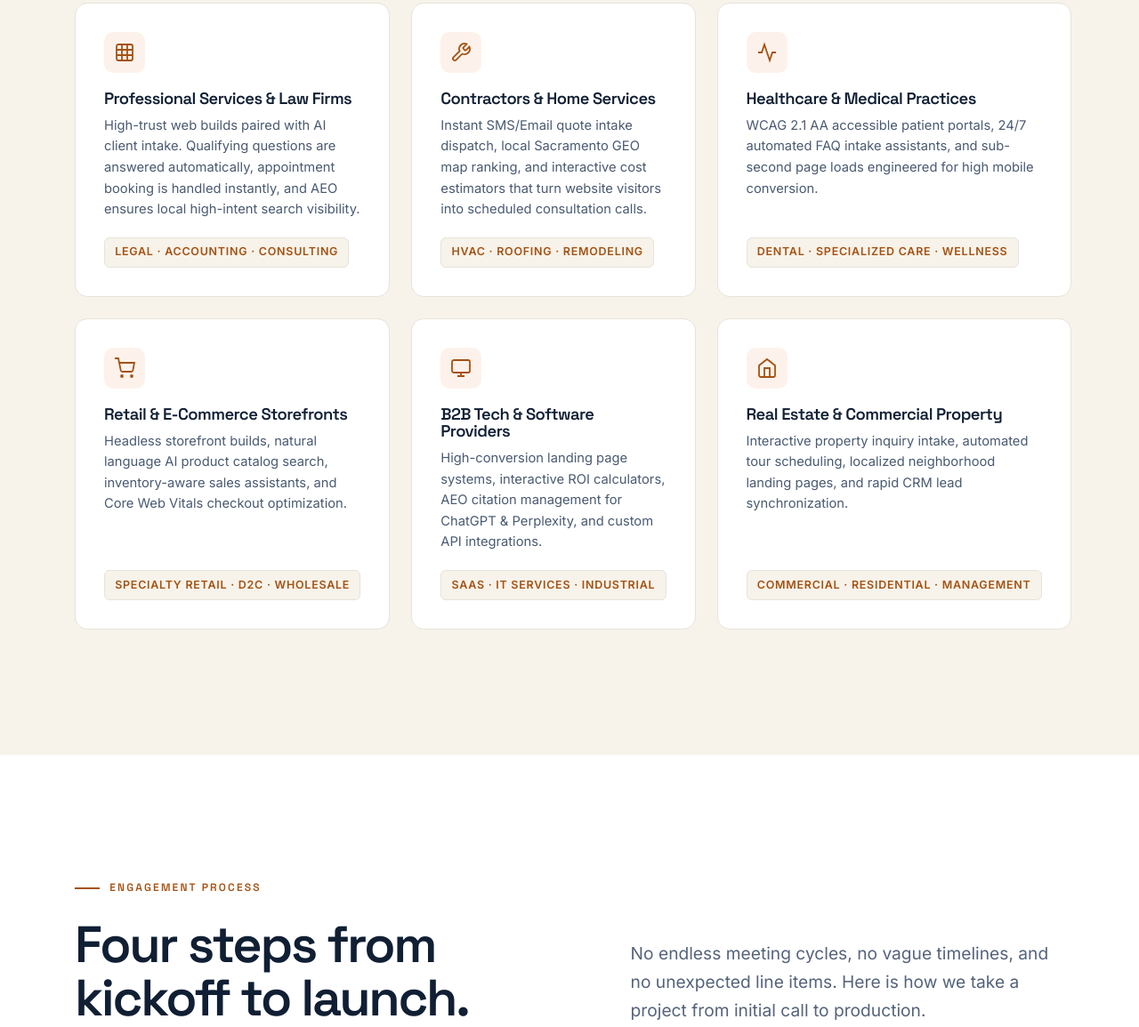
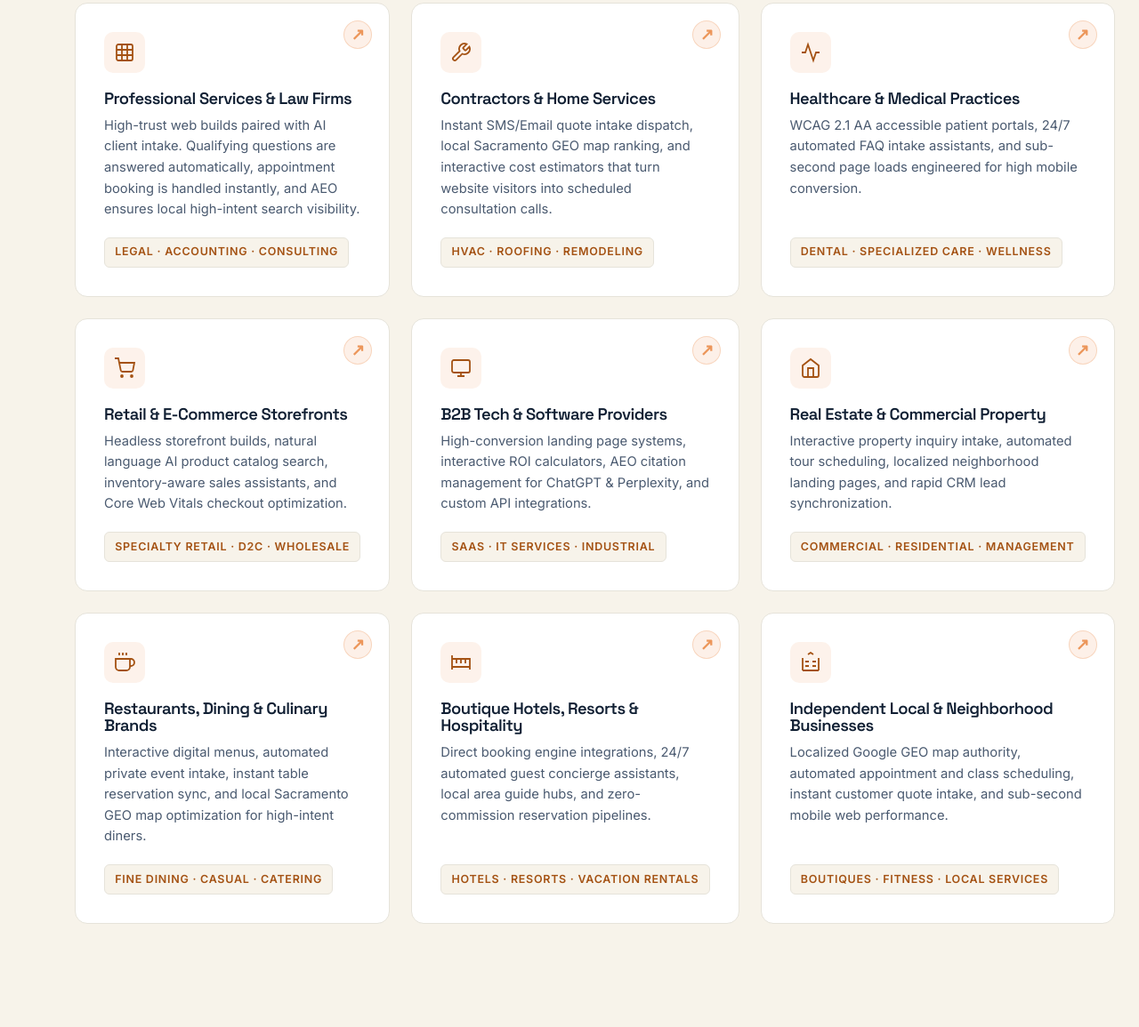
Before and after one commit to oaklandunited/capitol-codesign-site, a website: page index.html in a window 1280 px wide. Shown: the part 2561-3716 px from the top of the page at 89% size. Drawn offline with Linux system fonts and the light colour scheme.

Commit message:
Add 3 new Industry Cards (Culinary/Restaurants, Hospitality/Boutique Hotels, Independent Local Businesses) and replace Click for details text with elegant interactive arrow icon badges

```diff
--- a/index.html
+++ b/index.html
@@ -976,12 +976,19 @@ p{margin:0}
 /* ─────────── INTERACTIVE MODAL SYSTEM ─────────── */
 .ai-card, .steps .step, .ind-card{cursor:pointer;position:relative}
 .ai-card::after, .steps .step::after, .ind-card::after{
-  content:"Click for details ↗";
-  position:absolute;bottom:.8rem;right:1rem;font-size:.72rem;font-weight:600;
-  text-transform:uppercase;letter-spacing:.06em;color:var(--brand-orange);
-  opacity:0;transform:translateY(4px);transition:opacity .25s,transform .25s;
-}
-.ai-card:hover::after, .steps .step:hover::after, .ind-card:hover::after{opacity:1;transform:none}
+  content:"↗";
+  position:absolute;top:1.2rem;right:1.2rem;
+  width:32px;height:32px;border-radius:50%;
+  background:rgba(236,150,90,.14);border:1px solid rgba(236,150,90,.3);
+  color:var(--brand-orange);display:grid;place-items:center;
+  font-family:var(--display);font-size:1.15rem;font-weight:700;line-height:1;
+  transition:transform .3s var(--ease),background .3s,color .3s,box-shadow .3s;
+}
+.ai-card:hover::after, .steps .step:hover::after, .ind-card:hover::after{
+  transform:scale(1.18) rotate(45deg);
+  background:var(--brand-orange);color:var(--ink-deep);
+  box-shadow:0 0 18px rgba(236,150,90,.5);
+}
 
 .modal-overlay{
   position:fixed;inset:0;z-index:1000;
@@ -1270,6 +1277,27 @@ p{margin:0}
         <h3>Real Estate &amp; Commercial Property</h3>
         <p>Interactive property inquiry intake, automated tour scheduling, localized neighborhood landing pages, and rapid CRM lead synchronization.</p>
         <span class="ind-badge">Commercial · Residential · Management</span>
+      </article>
+
+      <article class="ind-card reveal" data-ind-card="6" tabindex="0" role="button" aria-label="View details for Restaurants, Dining & Culinary Brands">
+        <div class="ind-icon"><svg width="24" height="24" viewBox="0 0 24 24" fill="none" stroke="currentColor" stroke-width="1.8" aria-hidden="true"><path d="M18 8h1a4 4 0 0 1 0 8h-1"/><path d="M2 8h16v9a4 4 0 0 1-4 4H6a4 4 0 0 1-4-4V8z"/><line x1="6" y1="1" x2="6" y2="4"/><line x1="10" y1="1" x2="10" y2="4"/><line x1="14" y1="1" x2="14" y2="4"/></svg></div>
+        <h3>Restaurants, Dining &amp; Culinary Brands</h3>
+        <p>Interactive digital menus, automated private event intake, instant table reservation sync, and local Sacramento GEO map optimization for high-intent diners.</p>
+        <span class="ind-badge">Fine Dining · Casual · Catering</span>
+      </article>
+
+      <article class="ind-card reveal" data-ind-card="7" tabindex="0" role="button" aria-label="View details for Boutique Hotels, Resorts & Hospitality">
+        <div class="ind-icon"><svg width="24" height="24" viewBox="0 0 24 24" fill="none" stroke="currentColor" stroke-width="1.8" aria-hidden="true"><path d="M2 4v16M2 8h20v12M2 17h20M7 8v5M17 8v5M12 8v5"/></svg></div>
+        <h3>Boutique Hotels, Resorts &amp; Hospitality</h3>
+        <p>Direct booking engine integrations, 24/7 automated guest concierge assistants, local area guide hubs, and zero-commission reservation pipelines.</p>
+        <span class="ind-badge">Hotels · Resorts · Vacation Rentals</span>
+      </article>
+
+      <article class="ind-card reveal" data-ind-card="8" tabindex="0" role="button" aria-label="View details for Independent Local & Neighborhood Businesses">
+        <div class="ind-icon"><svg width="24" height="24" viewBox="0 0 24 24" fill="none" stroke="currentColor" stroke-width="1.8" aria-hidden="true"><path d="M3 21h18M3 7v14M21 7v14M6 11h4M14 11h4M6 16h4M14 16h4M9 3l3-2 3 2"/></svg></div>
+        <h3>Independent Local &amp; Neighborhood Businesses</h3>
+        <p>Localized Google GEO map authority, automated appointment and class scheduling, instant customer quote intake, and sub-second mobile web performance.</p>
+        <span class="ind-badge">Boutiques · Fitness · Local Services</span>
       </article>
     </div>
   </div>
@@ -2609,6 +2637,45 @@ p{margin:0}
       stack: ["Follow Up Boss & Yardi APIs", "MLS/IDX Feeds", "RealEstateAgent Schemas", "Mapbox & Spatial UI"],
       ctaText: "Discuss Real Estate Solutions →",
       ctaHref: "#quote"
+    },
+    {
+      badge: "FINE DINING · CASUAL · CATERING",
+      title: "Restaurants, Dining & Culinary Brands",
+      lede: "Interactive digital menus, automated private event intake, instant table reservation sync, and local Sacramento GEO map optimization for high-intent diners.",
+      deliverables: [
+        "<strong>Private Event & Catering Intake</strong>: Automated screening for party size, date availability, and menu preferences before dispatches.",
+        "<strong>Instant Reservation Sync</strong>: Integrates directly with OpenTable, Resy, or SevenRooms without third-party commission fees.",
+        "<strong>High-Speed Mobile Menu System</strong>: Sub-second loading digital menus optimized for mobile searchers looking for local dining."
+      ],
+      stack: ["OpenTable & Resy Webhooks", "LocalBusiness JSON-LD", "Custom Event Intake Engine", "Next.js 100/100 CWV"],
+      ctaText: "Discuss Culinary Solutions →",
+      ctaHref: "#quote"
+    },
+    {
+      badge: "HOTELS · RESORTS · VACATION RENTALS",
+      title: "Boutique Hotels, Resorts & Hospitality",
+      lede: "Direct booking engine integrations, 24/7 automated guest concierge assistants, local area guide hubs, and zero-commission reservation pipelines.",
+      deliverables: [
+        "<strong>Zero-Commission Direct Bookings</strong>: Seamless booking interface that bypasses high OTA commission fees (Expedia/Booking.com).",
+        "<strong>24/7 Virtual Guest Concierge</strong>: AI assistant answers room amenity, parking, dining, and check-in queries automatically.",
+        "<strong>Localized Area & Experience Hubs</strong>: Hyper-local content guides that capture search traffic for regional travel and getaways."
+      ],
+      stack: ["Cloudbeds & Mews APIs", "Direct Booking Engine", "Hotel Schema Knowledge Graphs", "Supabase Real-Time"],
+      ctaText: "Discuss Hospitality Solutions →",
+      ctaHref: "#quote"
+    },
+    {
+      badge: "BOUTIQUES · FITNESS · LOCAL SERVICES",
+      title: "Independent Local & Neighborhood Businesses",
+      lede: "Localized Google GEO map authority, automated appointment and class scheduling, instant customer quote intake, and sub-second mobile web performance.",
+      deliverables: [
+        "<strong>Automated Class & Service Booking</strong>: Integrates directly with Mindbody, Acuity, or Square Appointments for 24/7 scheduling.",
+        "<strong>Sacramento GEO & Local Map Ranking</strong>: LocalBusiness schemas and sub-market entity badges targeting neighborhood search.",
+        "<strong>Instant Quote & Inquiry Alerts</strong>: Captures customer inquiries after hours and dispatches instant notification alerts to your team."
+      ],
+      stack: ["Square & Mindbody APIs", "Google Maps API", "LocalBusiness JSON-LD", "Twilio Instant Alerts"],
+      ctaText: "Discuss Local Business Solutions →",
+      ctaHref: "#quote"
     }
   ];
 
```
